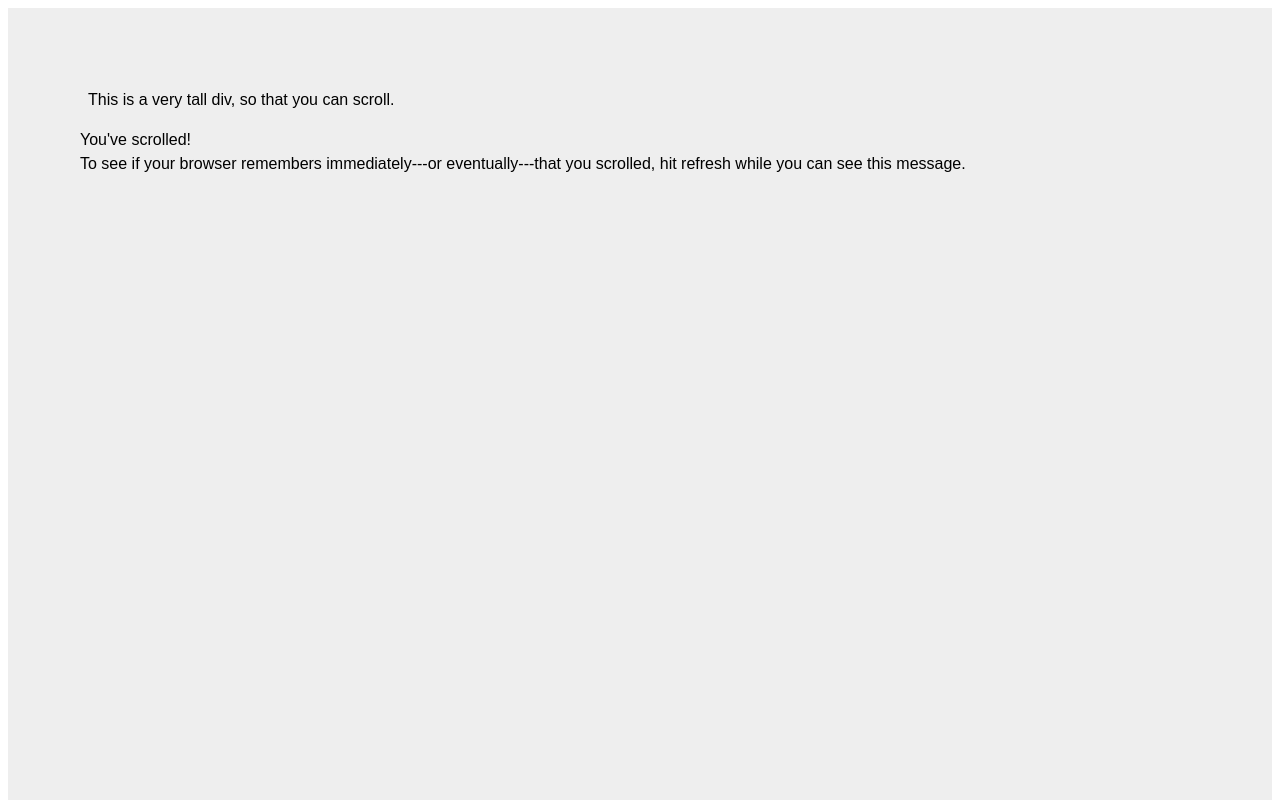
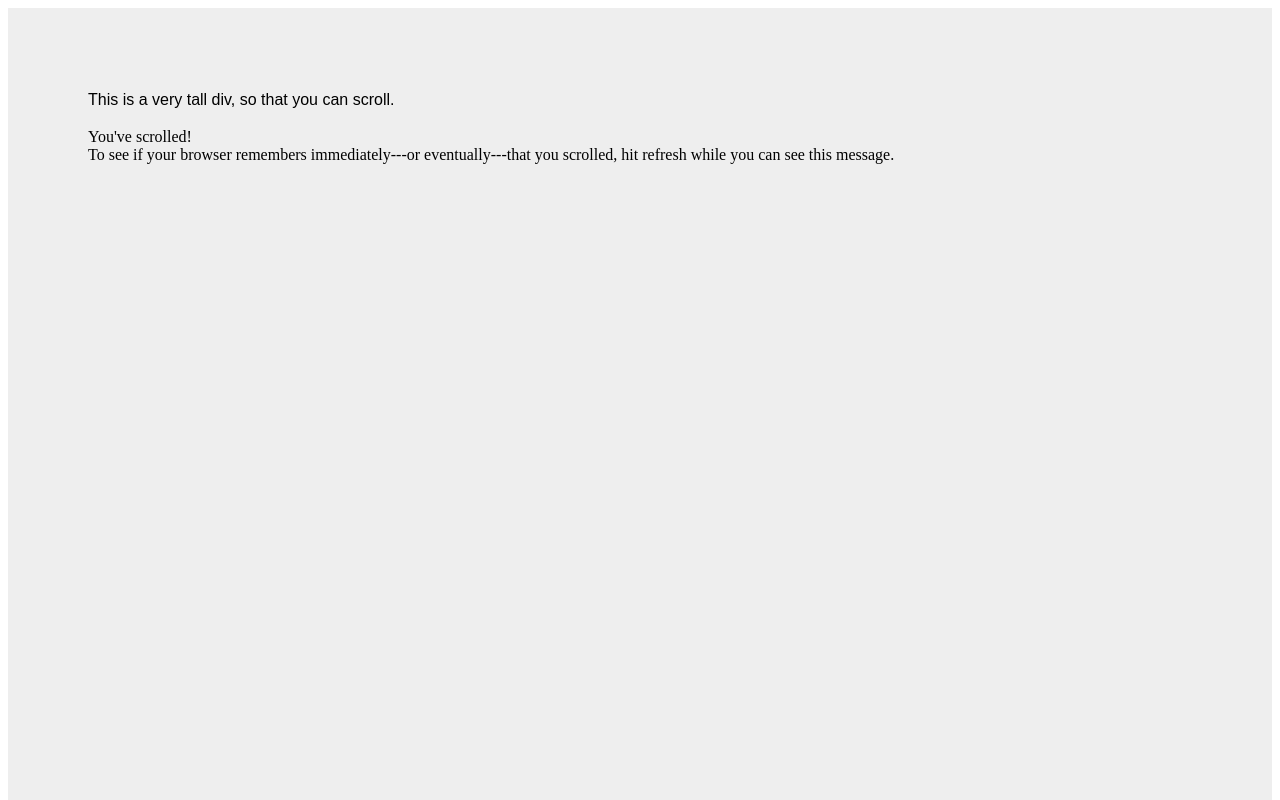
Before and after one commit to dennishall1/pageYOffset-test, a plain HTML site: page index.html in a window 1280 px wide. Shown: the top 800 px of the page. Drawn offline with Linux system fonts and the light colour scheme.

Commit message:
Update index.html

```diff
--- a/index.html
+++ b/index.html
@@ -9,11 +9,11 @@
 
   <div style="height:99in; background:#eee; padding: 5em; font: 1em/1.5 arial">
     This is a very tall div, so that you can scroll.<br><br>
-    <div id="nonZeroScrollMessage" style="display:none; position: fixed; top: 8em; left: 5em;">
-      You've scrolled!<br>
-      To see if your browser remembers immediately---or eventually---that you scrolled,
-      hit refresh while you can see this message.
-    </div>
+  </div>
+  <div id="nonZeroScrollMessage" style="display:none; position: fixed; top: 8em; left: 5.5em; right: 5.5em;">
+    You've scrolled!<br>
+    To see if your browser remembers immediately---or eventually---that you scrolled,
+    hit refresh while you can see this message.
   </div>
 
   <script>
```
